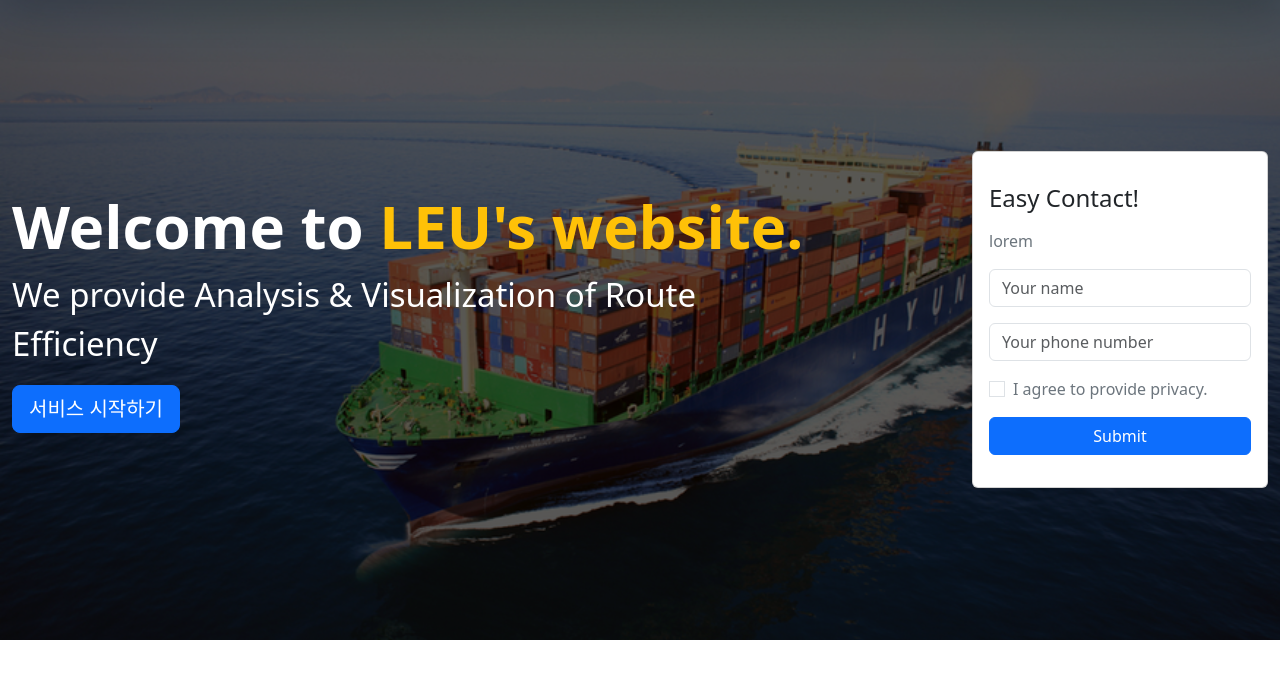
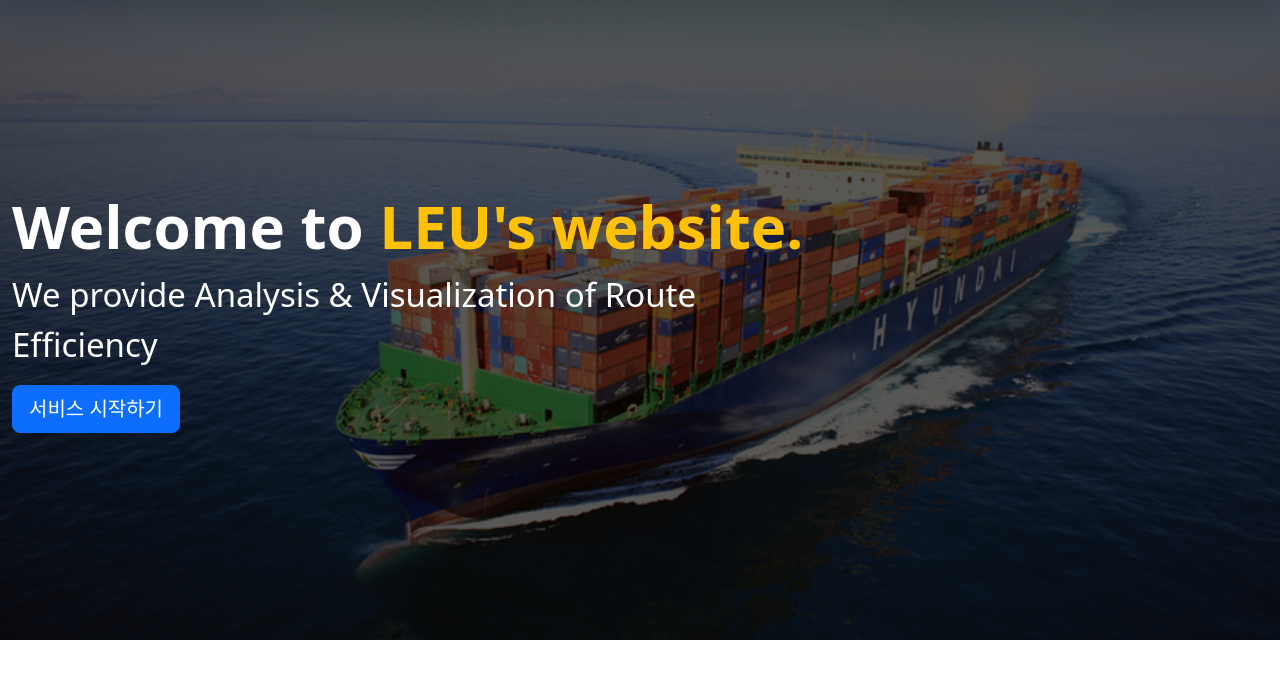
Before and after one commit to HaniumProject-LEU/ship_route_efficiency_analysis, a Node server app: page / in a window 1280 px wide. Shown: the part 80-767 px from the top of the page. Run offline with Node 20, Linux system fonts and the light colour scheme.

Commit message:
delete contact block

```diff
--- a/public/views/page_home.ejs
+++ b/public/views/page_home.ejs
@@ -81,33 +81,6 @@
                             <p class="col-sm-2 col-md-12">
                                 <a href="/page" class="btn btn-primary btn-lg">서비스 시작하기</a>
                             </p>
-                        </div>
-                    </div>
-                    <div class="col-md-3 d-none d-md-block letsgo">
-                        <div class="card card-body letsgo-card">
-                            <div class="letsgo my-3">
-                                <h4 class="letsgo-title card-title text-dark mb-3">Easy Contact!</h4>
-                                <p class="card-text text-secondary">lorem</p>
-                            </div>
-                            <div class="letsgo-card-form">
-                                <form>
-                                    <div class="mb-3">
-                                        <input type="text" class="form-control" placeholder="Your name">
-                                    </div>
-                                    <div class="mb-3">
-                                        <input type="tell" class="form-control" placeholder="Your phone number">
-                                    </div>
-                                    <div class="form-check mb-3">
-                                        <input type="text" class="form-check-input" id="flexCheckDefault">
-                                        <label for="flexCheckDefault" class="form-check-label text-secondary">
-                                            I agree to provide privacy.
-                                        </label>
-                                    </div>
-                                    <p class="mb-3">
-                                        <button class="btn btn-primary w-100" type="button">Submit</button>
-                                    </p>
-                                </form>
-                            </div>
                         </div>
                     </div>
                 </div>
```
